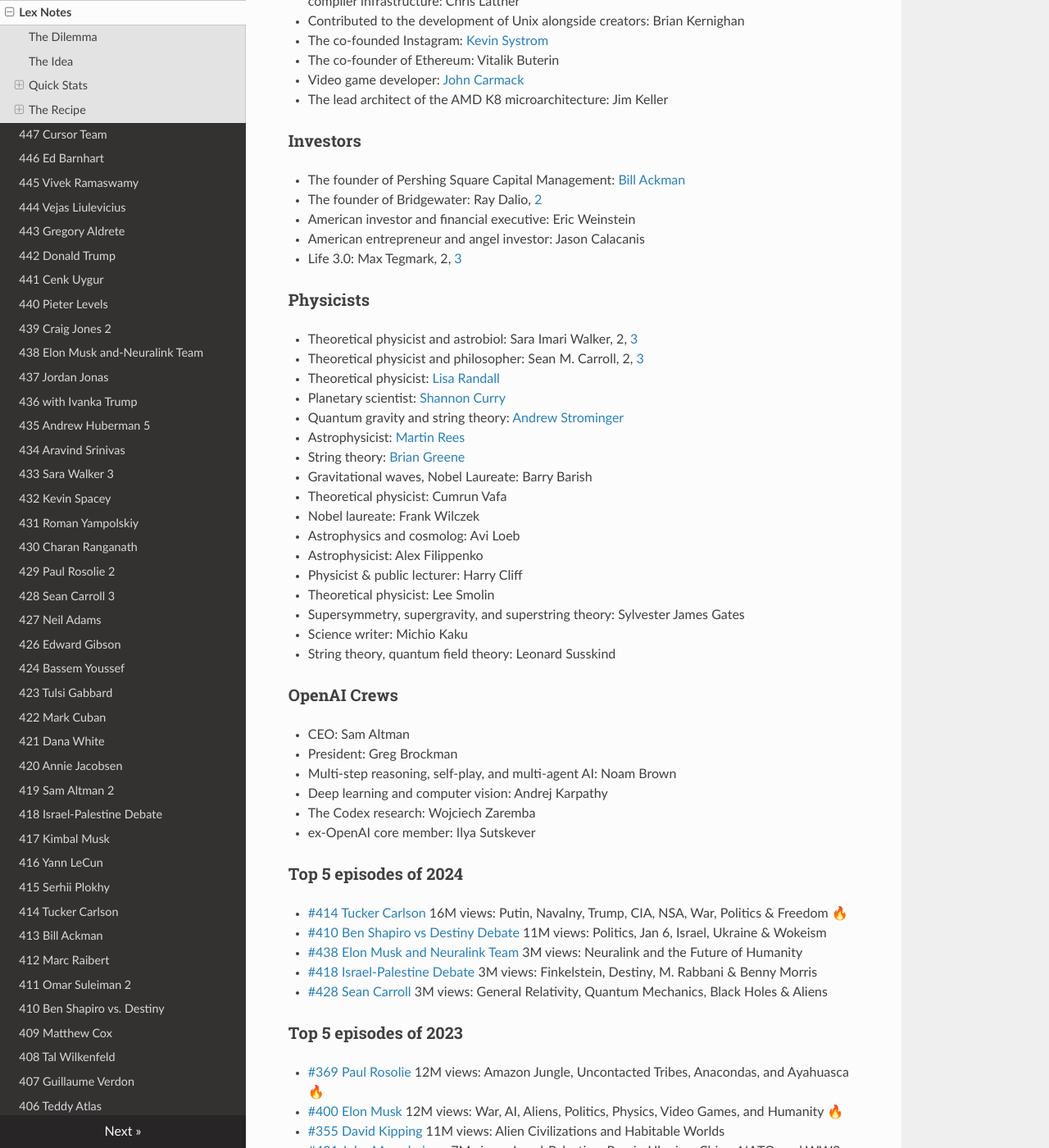
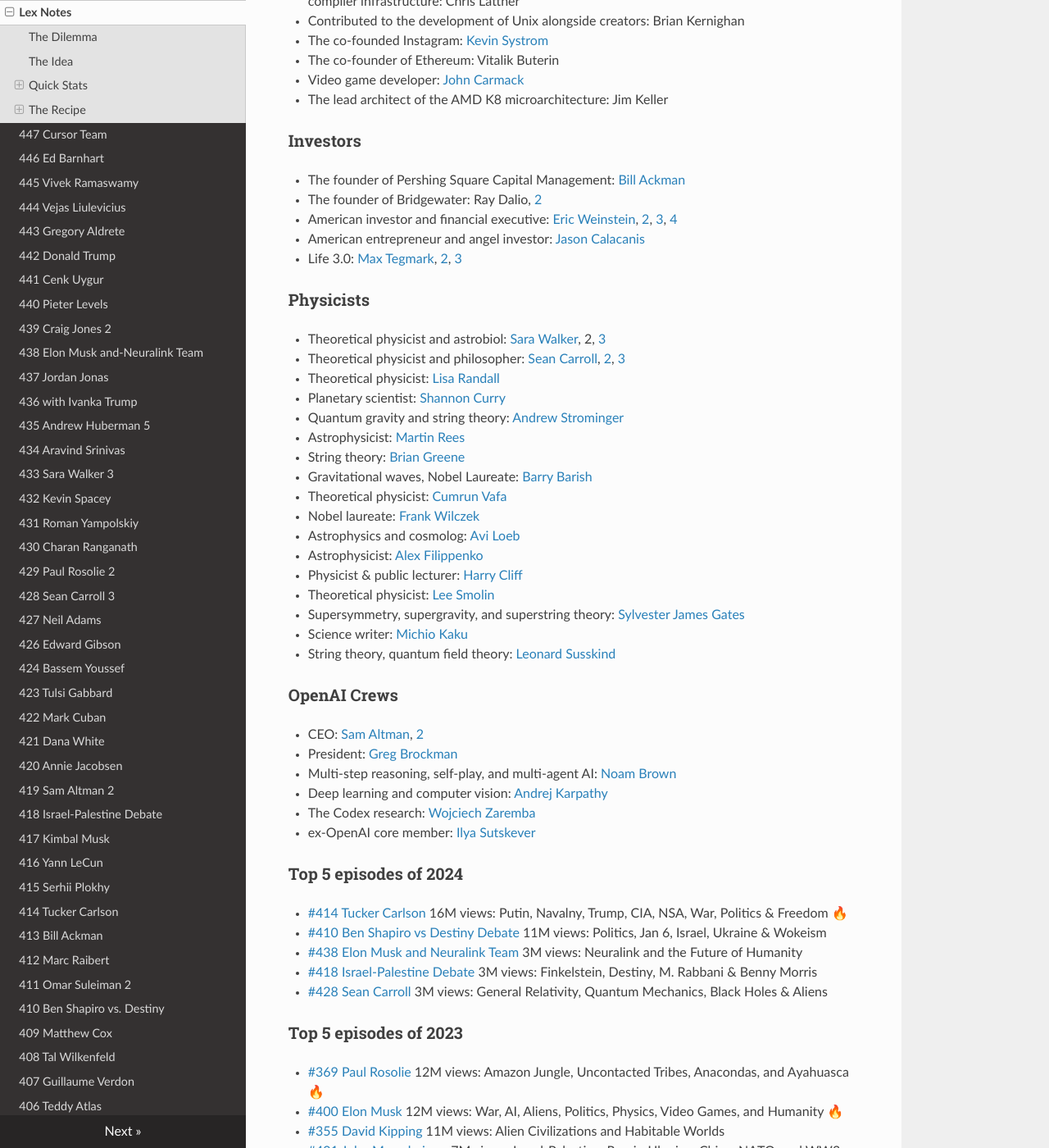
Before and after one commit to Just-Learning/lexnotes, an MkDocs documentation site: the page built from docs/index.md, in a window 1280 px wide and 1400 px high, scrolled down 1859 px. Shown: the whole window at 82% size. Built offline with MkDocs 1.6.1, drawn with Linux system fonts in a browser that asks for light colours; nearby versions of some CDN libraries; some of the changed text lies outside the part shown.

Commit message:
Fix all links on the home page

```diff
--- a/docs/index.md
+++ b/docs/index.md
@@ -36,153 +36,152 @@
 
 ### Most popular episodes 🔥🔥🔥
 
-- [#310 Andrew Bustamante](https://lexnotes.justlearning.club/310-andrew-bustamante/) 18M views: CIA Spy
-- [#414 Tucker Carlson](https://lexnotes.justlearning.club/414-tucker-carlson/) 16M views: Putin, Navalny, Trump, CIA, NSA, War, Politics & Freedom
-- [#313 Jordan Peterson](https://lexnotes.justlearning.club/313-jordan-peterson/) 15M views: Life, Death, Power, Fame, and Meaning
-- [#369 Paul Rosolie](https://lexnotes.justlearning.club/369-paul-rosolie/) 12M views: Amazon Jungle, Uncontacted Tribes, Anacondas, and Ayahuasca
-- [#400 Elon Musk](https://lexnotes.justlearning.club/400-elon-musk-4/) 12M views: War, AI, Aliens, Politics, Physics, Video Games, and Humanity
+- [#310 Andrew Bustamante](./310-andrew-bustamante.md) 18M views: CIA Spy
+- [#414 Tucker Carlson](./414-tucker-carlson.md) 16M views: Putin, Navalny, Trump, CIA, NSA, War, Politics & Freedom
+- [#313 Jordan Peterson](./313-jordan-peterson.md) 15M views: Life, Death, Power, Fame, and Meaning
+- [#369 Paul Rosolie](./369-paul-rosolie.md) 12M views: Amazon Jungle, Uncontacted Tribes, Anacondas, and Ayahuasca
+- [#400 Elon Musk](./400-elon-musk-4.md) 12M views: War, AI, Aliens, Politics, Physics, Video Games, and Humanity
 
 ### CEOs
 
-- CEO of Perplexity.ai: [Aravind Srinivas](https://lexnotes.justlearning.club/434-aravind-srinivas/)
-- CEO of Ultimate Fighting Championship: [Dana Whit](https://lexnotes.justlearning.club/421-dana-white/)
-- CEO of OpenAI: [Sam Altman](https://lexnotes.justlearning.club/367-sam-altman/),[2](https://lexnotes.justlearning.club/419-sam-altman-2/)
-- CEO of Tesla Motors: Elon Musk, 2, [3](https://lexnotes.justlearning.club/252-elon-musk-3/), [4](https://lexnotes.justlearning.club/400-elon-musk-4/)
-- CEO of Facebook: Mark Zuckerberg, [2](https://lexnotes.justlearning.club/383-mark-zuckerberg-2/), [3](https://lexnotes.justlearning.club/398-mark-zuckerberg-3/)
-- CEO of Affectiva: [Rana el Kaliouby](https://lexnotes.justlearning.club/322-rana-el-kaliouby/)
-- CEO of Coinbase: [Brian Armstrong](https://lexnotes.justlearning.club/307-brian-armstrong/)
-- CEO of DeepMind Technologies: [Demis Hassabis](https://lexnotes.justlearning.club/299-demis-hassabis/)
-- CEO of Qualcomm: [Cristiano Amon](https://lexnotes.justlearning.club/280-cristiano-amon/)
-- CEO of Pfizer: [Albert Bourla](https://lexnotes.justlearning.club/249-albert-bourla/)
-- CEO of Waymo: Dmitri Dolgov
-- CEO of the Blackstone Group: Stephen A. Schwarzman
+- CEO of Perplexity.ai: [Aravind Srinivas](./434-aravind-srinivas.md)
+- CEO of Ultimate Fighting Championship: [Dana Whit](./421-dana-white.md)
+- CEO of OpenAI: [Sam Altman](./367-sam-altman.md),[2](./419-sam-altman-2.md)
+- CEO of Tesla Motors: [Elon Musk](./18-elon-musk.md), [2](./49-elon-musk-2.md), [3](./252-elon-musk-3.md), [4](./400-elon-musk-4.md)
+- CEO of Facebook: Mark Zuckerberg, [2](./383-mark-zuckerberg-2.md), [3](./398-mark-zuckerberg-3.md)
+- CEO of Affectiva: [Rana el Kaliouby](./322-rana-el-kaliouby.md)
+- CEO of Coinbase: [Brian Armstrong](./307-brian-armstrong.md)
+- CEO of DeepMind Technologies: [Demis Hassabis](./299-demis-hassabis.md)
+- CEO of Qualcomm: [Cristiano Amon](./280-cristiano-amon.md)
+- CEO of Pfizer: [Albert Bourla](./249-albert-bourla.md)
+- CEO of Waymo: [Dmitri Dolgov](./147-dmitri-dolgov.md)
+- CEO of the Blackstone Group: [Stephen A. Schwarzman](./96-stephen-schwarzman.md)
 - CEO of Square: Jack Dorsey
-- CEO of Wolfram Research: Stephen Wolfram, 2, [3](https://lexnotes.justlearning.club/234-stephen-wolfram-3/), [4](https://lexnotes.justlearning.club/376-stephen-wolfram-4/)
+- CEO of Wolfram Research: Stephen Wolfram, 2, [3](./234-stephen-wolfram-3.md), [4](./376-stephen-wolfram-4.md)
 - CEO of iRobot: Colin Angle
 - CEO of Aurora: Chris Urmson
 
 ### Programmers
 
 - The creator of C++: Bjarne Stroustrup
-- The creator of Python: Guido van Rossum, [2](https://lexnotes.justlearning.club/341-guido-van-rossum-2/)
+- The creator of Python: Guido van Rossum, [2](./341-guido-van-rossum-2.md)
 - The creator of JavaScript: Brendan Eich
 - The creator of the Keras deep-learning library: Francois Chollet
 - The creator of LLVM, the Clang compiler, the Swift programming language and the MLIR compiler infrastructure: Chris Lattner
 - Contributed to the development of Unix alongside creators: Brian Kernighan
-- The co-founded Instagram: [Kevin Systrom](https://lexnotes.justlearning.club/243-kevin-systrom/)
+- The co-founded Instagram: [Kevin Systrom](./243-kevin-systrom.md)
 - The co-founder of Ethereum: Vitalik Buterin
-- Video game developer: [John Carmack](https://lexnotes.justlearning.club/309-john-carmack/)
+- Video game developer: [John Carmack](./309-john-carmack.md)
 - The lead architect of the AMD K8 microarchitecture: Jim Keller
 
 ### Investors
 
-- The founder of Pershing Square Capital Management: [Bill Ackman](https://lexnotes.justlearning.club/413-bill-ackman/)
-- The founder of Bridgewater: Ray Dalio, [2](https://lexnotes.justlearning.club/251-ray-dalio-2/)
-- American investor and financial executive: Eric Weinstein
-- American entrepreneur and angel investor: Jason Calacanis
-- Life 3.0: Max Tegmark, 2, [3](https://lexnotes.justlearning.club/371-max-tegmark-3/)
+- The founder of Pershing Square Capital Management: [Bill Ackman](./413-bill-ackman.md)
+- The founder of Bridgewater: Ray Dalio, [2](./251-ray-dalio-2.md)
+- American investor and financial executive: [Eric Weinstein](./16-eric-weinstein.md), [2](./88-eric-weinstein-2.md), [3](./134-eric-weinstein-3.md), [4](./163-eric-weinstein-4.md)
+- American entrepreneur and angel investor: [Jason Calacanis](./161-jason-calacanis.md)
+- Life 3.0: [Max Tegmark](./1-max-tegmark.md), [2](./155-max-tegmark-2.md), [3](./371-max-tegmark-3.md)
 
 ### Physicists
 
-- Theoretical physicist and astrobiol: Sara Imari Walker, 2, [3](https://lexnotes.justlearning.club/433-sara-walker-3/)
-- Theoretical physicist and philosopher: Sean M. Carroll, 2, [3](https://lexnotes.justlearning.club/428-sean-carroll-3/)
-- Theoretical physicist: [Lisa Randall](https://lexnotes.justlearning.club/403-lisa-randall/)
-- Planetary scientist: [Shannon Curry](https://lexnotes.justlearning.club/366-shannon-curry/)
-- Quantum gravity and string theory: [Andrew Strominger](https://lexnotes.justlearning.club/359-andrew-strominger/)
-- Astrophysicist: [Martin Rees](https://lexnotes.justlearning.club/305-martin-rees/)
-- String theory: [Brian Greene](https://lexnotes.justlearning.club/232-brian-greene/)
-- Gravitational waves, Nobel Laureate: Barry Barish
-- Theoretical physicist: Cumrun Vafa
-- Nobel laureate: Frank Wilczek
-- Astrophysics and cosmolog: Avi Loeb
-- Astrophysicist: Alex Filippenko
-- Physicist & public lecturer: Harry Cliff
-- Theoretical physicist: Lee Smolin
-- Supersymmetry, supergravity, and superstring theory: Sylvester James Gates
-- Science writer: Michio Kaku
-- String theory, quantum field theory: Leonard Susskind
+- Theoretical physicist and astrobiol: [Sara Walker](./198-sara-walker.md), 2, [3](./433-sara-walker-3.md)
+- Theoretical physicist and philosopher: [Sean Carroll](./26-sean-carroll.md), [2](./47-sean-carroll-2.md), [3](./428-sean-carroll-3.md)
+- Theoretical physicist: [Lisa Randall](./403-lisa-randall.md)
+- Planetary scientist: [Shannon Curry](./366-shannon-curry.md)
+- Quantum gravity and string theory: [Andrew Strominger](./359-andrew-strominger.md)
+- Astrophysicist: [Martin Rees](./305-martin-rees.md)
+- String theory: [Brian Greene](./232-brian-greene.md)
+- Gravitational waves, Nobel Laureate: [Barry Barish](./213-barry-barish.md)
+- Theoretical physicist: [Cumrun Vafa](./204-cumrun-vafa.md)
+- Nobel laureate: [Frank Wilczek](./187-frank-wilczek.md)
+- Astrophysics and cosmolog: [Avi Loeb](./154-avi-loeb.md)
+- Astrophysicist: [Alex Filippenko](./137-alex-filippenko.md)
+- Physicist & public lecturer: [Harry Cliff](./92-harry-cliff.md)
+- Theoretical physicist: [Lee Smolin](./79-lee-smolin.md)
+- Supersymmetry, supergravity, and superstring theory: [Sylvester James Gates](./60-jim-gates.md)
+- Science writer: [Michio Kaku](./45-michio-kaku.md)
+- String theory, quantum field theory: [Leonard Susskind](./41-leonard-susskind.md)
 
 ### OpenAI Crews
 
-- CEO: Sam Altman
-- President: Greg Brockman
-- Multi-step reasoning, self-play, and multi-agent AI: Noam Brown
-- Deep learning and computer vision: Andrej Karpathy
-- The Codex research: Wojciech Zaremba
-- ex-OpenAI core member: Ilya Sutskever
+- CEO: [Sam Altman](./367-sam-altman.md), [2](./419-sam-altman-2.md)
+- President: [Greg Brockman](./17-greg-brockman.md)
+- Multi-step reasoning, self-play, and multi-agent AI: [Noam Brown](./344-noam-brown.md)
+- Deep learning and computer vision: [Andrej Karpathy](./333-andrej-karpathy.md)
+- The Codex research: [Wojciech Zaremba](./215-wojciech-zaremba.md)
+- ex-OpenAI core member: [Ilya Sutskever](./94-ilya-sutskever.md)
 
 ### Top 5 episodes of 2024
 
-- [#414 Tucker Carlson](https://lexnotes.justlearning.club/414-tucker-carlson/) 16M views: Putin, Navalny, Trump, CIA, NSA, War, Politics & Freedom 🔥
-- [#410 Ben Shapiro vs Destiny Debate](https://lexnotes.justlearning.club/410-ben-shapiro-destiny/) 11M views: Politics, Jan 6, Israel, Ukraine & Wokeism
-- [#438 Elon Musk and Neuralink Team](https://lexnotes.justlearning.club/438-elon-musk-and-neuralink-team/) 3M views: Neuralink and the Future of Humanity
-- [#418 Israel-Palestine Debate](https://lexnotes.justlearning.club/418-israel-palestine-debate/) 3M views: Finkelstein, Destiny, M. Rabbani & Benny Morris
-- [#428 Sean Carroll](https://lexnotes.justlearning.club/428-sean-carroll-3/) 3M views: General Relativity, Quantum Mechanics, Black Holes & Aliens
+- [#414 Tucker Carlson](./414-tucker-carlson.md) 16M views: Putin, Navalny, Trump, CIA, NSA, War, Politics & Freedom 🔥
+- [#410 Ben Shapiro vs Destiny Debate](./410-ben-shapiro-destiny.md) 11M views: Politics, Jan 6, Israel, Ukraine & Wokeism
+- [#438 Elon Musk and Neuralink Team](./438-elon-musk-and-neuralink-team.md) 3M views: Neuralink and the Future of Humanity
+- [#418 Israel-Palestine Debate](./418-israel-palestine-debate.md) 3M views: Finkelstein, Destiny, M. Rabbani & Benny Morris
+- [#428 Sean Carroll](./428-sean-carroll-3.md) 3M views: General Relativity, Quantum Mechanics, Black Holes & Aliens
 
 ### Top 5 episodes of 2023
 
-- [#369 Paul Rosolie](https://lexnotes.justlearning.club/369-paul-rosolie/) 12M views: Amazon Jungle, Uncontacted Tribes, Anacondas, and Ayahuasca 🔥
-- [#400 Elon Musk](https://lexnotes.justlearning.club/400-elon-musk-4/) 12M views: War, AI, Aliens, Politics, Physics, Video Games, and Humanity 🔥
-- [#355 David Kipping](https://lexnotes.justlearning.club/355-david-kipping/) 11M views: Alien Civilizations and Habitable Worlds
-- [#401 John Mearsheimer](https://lexnotes.justlearning.club/401-john-mearsheimer/) 7M views: Israel-Palestine, Russia-Ukraine, China, NATO, and WW3
-- [#367 Sam Altman](https://lexnotes.justlearning.club/367-sam-altman/) 7M views: OpenAI CEO on GPT-4, ChatGPT, and the Future of AI
+- [#369 Paul Rosolie](./369-paul-rosolie.md) 12M views: Amazon Jungle, Uncontacted Tribes, Anacondas, and Ayahuasca 🔥
+- [#400 Elon Musk](./400-elon-musk-4.md) 12M views: War, AI, Aliens, Politics, Physics, Video Games, and Humanity 🔥
+- [#355 David Kipping](./355-david-kipping.md) 11M views: Alien Civilizations and Habitable Worlds
+- [#401 John Mearsheimer](./401-john-mearsheimer.md) 7M views: Israel-Palestine, Russia-Ukraine, China, NATO, and WW3
+- [#367 Sam Altman](./367-sam-altman.md) 7M views: OpenAI CEO on GPT-4, ChatGPT, and the Future of AI
 
 ### Top 5 episodes of 2022
 
-- [#310 Andrew Bustamante](https://lexnotes.justlearning.club/310-andrew-bustamante/) 18M views: CIA Spy 🔥
-- [#313 Jordan Peterson](https://lexnotes.justlearning.club/313-jordan-peterson/) 15M views: Life, Death, Power, Fame, and Meaning 🔥
-- [#300 Joe Rogan](https://lexnotes.justlearning.club/300-joe-rogan-2/) 11M views: Comedy, Controversy, Aliens, UFOs, Putin, CIA, and Freedom
-- [#276 Michael Saylor](https://lexnotes.justlearning.club/276-michael-saylor/) 10M views: Bitcoin, Inflation, and the Future of Money
+- [#310 Andrew Bustamante](./310-andrew-bustamante.md) 18M views: CIA Spy 🔥
+- [#313 Jordan Peterson](./313-jordan-peterson.md) 15M views: Life, Death, Power, Fame, and Meaning 🔥
+- [#300 Joe Rogan](./300-joe-rogan-2.md) 11M views: Comedy, Controversy, Aliens, UFOs, Putin, CIA, and Freedom
+- [#276 Michael Saylor](./276-michael-saylor.md) 10M views: Bitcoin, Inflation, and the Future of Money
 - [#272 Brett Johnson](https://www.youtube.com/watch?v=cC1LFC0KFSw) 9M views: US Most Wanted Cybercriminal
 
 ### Top 5 episodes of 2021
 
-- [#252 Elon Musk](https://lexnotes.justlearning.club/252-elon-musk-3/) 11M views: SpaceX, Mars, Tesla Autopilot, Self-Driving, Robotics, and AI
-- [#185 Sam Harris](https://www.youtube.com/watch?v=4dC_nRYIDZU) 7M views: Consciousness, Free Will, Psychedelics, AI, UFOs, and Meaning
-- [#188 Vitalik Buterin](https://www.youtube.com/watch?v=XW0QZmtbjvs) 5M views: Ethereum 2.0
-- [#234 Stephen Wolfram](https://lexnotes.justlearning.club/234-stephen-wolfram-3/) 4M views: Complexity and the Fabric of Reality
-- [#182 John Danaher](https://www.youtube.com/watch?v=ktuw6Ow4sd0) 4M views: The Path to Mastery in Jiu Jitsu, Grappling, Judo, and MMA
+- [#252 Elon Musk](./252-elon-musk-3.md) 11M views: SpaceX, Mars, Tesla Autopilot, Self-Driving, Robotics, and AI
+- [#185 Sam Harris](./185-sam-harris.md) 7M views: Consciousness, Free Will, Psychedelics, AI, UFOs, and Meaning
+- [#188 Vitalik Buterin](./188-vitalik-buterin-2.md) 5M views: Ethereum 2.0
+- [#234 Stephen Wolfram](./234-stephen-wolfram-3.md) 4M views: Complexity and the Fabric of Reality
+- [#182 John Danaher](./188-vitalik-buterin-2.md) 4M views: The Path to Mastery in Jiu Jitsu, Grappling, Judo, and MMA
 
 ### Top 5 episodes of 2020
 
-- [#85 Roger Penrose](https://www.youtube.com/watch?v=orMtwOz6Db0) 2M views: Physics of Consciousness and the Infinite Universe
-- [#80 Vitalik Buterin](https://www.youtube.com/watch?v=3x1b_S6Qp2Q) 2M views: Ethereum, Cryptocurrency, and the Future of Money
-- [#87 Richard Dawkins](https://www.youtube.com/watch?v=5f-JlzBuUUU) 2M views: Evolution, Intelligence, Simulation, and Memes
-- [#88 Eric Weinstein](https://www.youtube.com/watch?v=rIAZJNe7YtE) 1M views: Geometric Unity and the Call for New Ideas & Institutions
-- [#83 Nick Bostrom](https://www.youtube.com/watch?v=rfKiTGj-zeQ) 1M views: Simulation and Superintelligence
+- [#85 Roger Penrose](./85-roger-penrose.md) 2M views: Physics of Consciousness and the Infinite Universe
+- [#80 Vitalik Buterin](./80-vitalik-buterin.md) 2M views: Ethereum, Cryptocurrency, and the Future of Money
+- [#87 Richard Dawkins](./87-richard-dawkins.md) 2M views: Evolution, Intelligence, Simulation, and Memes
+- [#88 Eric Weinstein](./88-eric-weinstein-2.md) 1M views: Geometric Unity and the Call for New Ideas & Institutions
+- [#83 Nick Bostrom](./83-nick-bostrom.md) 1M views: Simulation and Superintelligence
 
 ### Top 5 episodes of 2019
 
-- [#45 Michio Kaku](https://www.youtube.com/watch?v=kD5yc1LQrpQ) 5M views: Future of Humans, Aliens, Space Travel & Physics
-- [#49 Elon Musk](https://www.youtube.com/watch?v=smK9dgdTl40) 2M views: Neuralink, AI, Autopilot, and the Pale Blue Dot
-- [#18 Elon Musk](https://www.youtube.com/watch?v=dEv99vxKjVI) 2M views: Tesla Autopilot
-- [#47 Sean Carroll](https://www.youtube.com/watch?v=iNqqOLscOBY) 1M views: Quantum Mechanics and the Many-Worlds Interpretation
-- [#48 Bjarne Stroustrup](https://www.youtube.com/watch?v=uTxRF5ag27A) 1M views: C++
+- [#45 Michio Kaku](./45-michio-kaku.mdQ) 5M views: Future of Humans, Aliens, Space Travel & Physics
+- [#49 Elon Musk](./49-elon-musk-2.md) 2M views: Neuralink, AI, Autopilot, and the Pale Blue Dot
+- [#18 Elon Musk](./18-elon-musk.md) 2M views: Tesla Autopilot
+- [#47 Sean Carroll](./47-sean-carroll-2.md) 1M views: Quantum Mechanics and the Many-Worlds Interpretation
+- [#48 Bjarne Stroustrup](./48-bjarne-stroustrup.md) 1M views: C++
 
 ### Top 5 episodes of 2018
 
-- [#1 Max Tegmark](https://www.youtube.com/watch?v=Gi8LUnhP5yU) 319K views: Life 3.0
-- [#6 Guido van Rossum](https://www.youtube.com/watch?v=ghwaIiE3Nd8) 295K views: Python
-- [#2 Christof Koch](https://www.youtube.com/watch?v=piHkfmeU7Wo) 237K views: Consciousness
-- [#9 Stuart Russell](https://www.youtube.com/watch?v=KsZI5oXBC0k) 190K views: Long-Term Future of Artificial Intelligence
-- [#3 Steven Pinker](https://www.youtube.com/watch?v=epQxfSp-rdU) 136K views: AI in the Age of Reason
+- [#1 Max Tegmark](./1-max-tegmark.md) 319K views: Life 3.0
+- [#6 Guido van Rossum](./6-guido-van-rossum.md) 295K views: Python
+- [#2 Christof Koch](./2-christof-koch.md) 237K views: Consciousness
+- [#9 Stuart Russell](./9-stuart-russell.md) 190K views: Long-Term Future of Artificial Intelligence
+- [#3 Steven Pinker](./3-steven-pinker.md) 136K views: AI in the Age of Reason
 
 ### Longest episodes ⏳
 
-- [#438 Elon Musk and Neuralink Team](https://www.youtube.com/watch?v=Kbk9BiPhm7o) 8.6hr: Neuralink and the Future of Humanity
-- [#331 Balaji Srinivasan](https://www.youtube.com/watch?v=VeH7qKZr0WI) 7.8hr: How to Fix Government, Twitter, Science, and the FDA
-- [#409 Matthew Cox](https://www.youtube.com/watch?v=zMYvGf7BA9o) 6.0hr: FBI Most Wanted Con Man - $55 Million in Bank Fraud
-- [#356 Tim Dodd](https://www.youtube.com/watch?v=5eK5A_43pkE) 5.3hr: SpaceX, Starship, Rocket Engines, and Future of Space Travel
-- [#309 John Carmack](https://www.youtube.com/watch?v=I845O57ZSy4) 5.2hr: Doom, Quake, VR, AGI, Programming, Video Games, and Rockets
+- [#438 Elon Musk and Neuralink Team](./438-elon-musk-and-neuralink-team.md) 8.6hr: Neuralink and the Future of Humanity
+- [#331 Balaji Srinivasan](./331-balaji-srinivasan.md) 7.8hr: How to Fix Government, Twitter, Science, and the FDA
+- [#409 Matthew Cox](./409-matthew-cox.md) 6.0hr: FBI Most Wanted Con Man - $55 Million in Bank Fraud
+- [#356 Tim Dodd](./356-tim-dodd.md) 5.3hr: SpaceX, Starship, Rocket Engines, and Future of Space Travel
+- [#309 John Carmack](./309-john-carmack.md) 5.2hr: Doom, Quake, VR, AGI, Programming, Video Games, and Rockets
 
 ### Shortest episodes
 
-- [#18 Elon Musk](https://www.youtube.com/watch?v=dEv99vxKjVI) 30min: Tesla Autopilot
-- [#8 Eric Schmidt](https://www.youtube.com/watch?v=hIC9FQpxVwQ) 30min: Google
-- [#26 Sean Carroll](https://www.youtube.com/watch?v=l-NJrvyRo0c) 30min: The Nature of the Universe, Life, and Intelligence
-- [#53 Noam Chomsky](https://www.youtube.com/watch?v=cMscNuSUy0I) 30min: Language, Cognition, and Deep Learning
-- [#49 Elon Musk](https://www.youtube.com/watch?v=smK9dgdTl40) 30min: Neuralink, AI, Autopilot, and the Pale Blue Dot
-
+- [#18 Elon Musk](./18-elon-musk.md) 30min: Tesla Autopilot
+- [#8 Eric Schmidt](./8-eric-schmidt.md) 30min: Google
+- [#26 Sean Carroll](./26-sean-carroll.md) 30min: The Nature of the Universe, Life, and Intelligence
+- [#53 Noam Chomsky](./53-noam-chomsky.md) 30min: Language, Cognition, and Deep Learning
+- [#49 Elon Musk](./49-elon-musk-2.md) 30min: Neuralink, AI, Autopilot, and the Pale Blue Dot
 
 ## The Recipe
 
```
Also changed, not shown: other parts of docs/index.md (+1 -0 lines).
